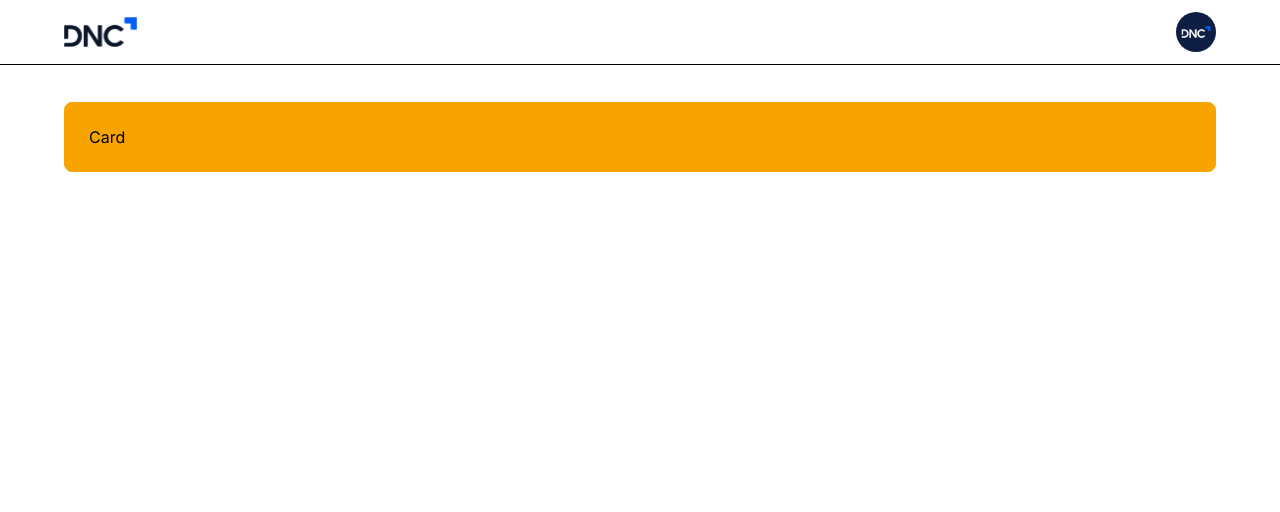
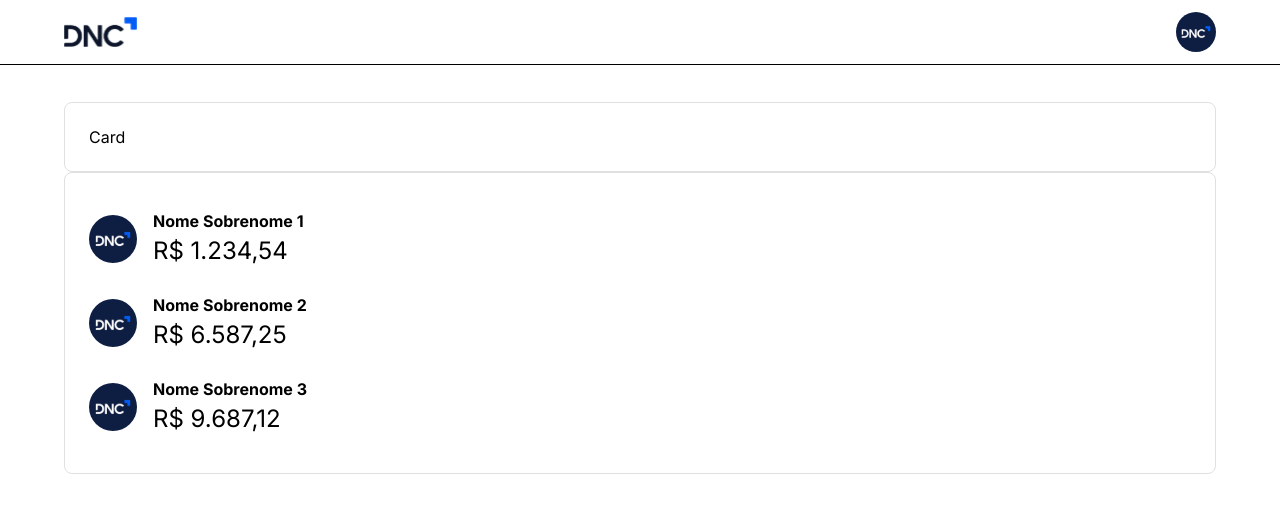
Before and after one commit to BrunoRaposoo/sales-dashboard-br, a React (Vite) app: page /home in a window 1280 px wide. Shown: the top 512 px of the page. Built offline with nearby package versions, Linux system fonts and the light colour scheme.

Commit message:
Feat: Avatar List Component

```diff
--- /dev/null
+++ b/src/components/AvatarList.tsx
@@ -0,0 +1,37 @@
+import { AvatarListProps } from "@/types"
+import { pxToRem } from "@/utils"
+import { Avatar, Box } from "@mui/material"
+import { StyledH2, StyledSpan } from "./Typographies"
+
+export default function AvatarList(props: AvatarListProps) {
+  return (
+    <>
+      {
+        props.listData.map((item, index) => (
+          <Box sx={{
+            alignItems: 'center',
+            display: 'flex',
+            padding: `${pxToRem(12)} 0`,
+            key: {index},
+          }}>
+            <Box>
+              <Avatar
+                alt={item.name}
+                src={item.avatar}
+                sx={{
+                  width: pxToRem(48),
+                  height: pxToRem(48),
+                  marginRight: pxToRem(16),
+                }}
+              />
+            </Box>
+            <Box>
+              <StyledH2>{item.name}</StyledH2>
+              <StyledSpan>{item.subtitle}</StyledSpan>
+            </Box>
+          </Box>
+        ))
+      }
+    </>
+  )
+}
--- a/src/components/index.ts
+++ b/src/components/index.ts
@@ -6,3 +6,4 @@
 export * from './CardComponents'
 export { default as FormComponent } from './FormComponent'
 export { default as Header } from './Header'
+export { default as AvatarList } from './AvatarList'
--- a/src/pages/Home.tsx
+++ b/src/pages/Home.tsx
@@ -1,12 +1,34 @@
-import { CardComponent, Header } from '@/components'
-import { Container } from '@mui/material'
+import { AvatarList, CardComponent, Header } from '@/components'
+import { currencyConverter } from '@/utils'
+import { Card, Container } from '@mui/material'
+
 
 export default function Home() {
+  const mockListData = [
+    {
+      avatar: '/dnc-avatar.svg',
+      name: 'Nome Sobrenome 1',
+      subtitle: currencyConverter(1234.54),
+    },
+    {
+      avatar: '/dnc-avatar.svg',
+      name: 'Nome Sobrenome 2',
+      subtitle: currencyConverter(6587.25),
+    },
+    {
+      avatar: '/dnc-avatar.svg',
+      name: 'Nome Sobrenome 3',
+      subtitle: currencyConverter(9687.12),
+    },
+  ]
   return (
     <>
       <Header />
       <Container maxWidth="lg">
-        <CardComponent className='warning'>Card</CardComponent>
+        <CardComponent>Card</CardComponent>
+        <CardComponent>
+          <AvatarList listData={mockListData} />
+        </CardComponent>
       </Container>
     </>
   )
--- a/src/types/index.ts
+++ b/src/types/index.ts
@@ -1,3 +1,4 @@
 export * from './theme'
 export * from './formComponent'
 export * from './typographies'
+export * from './avatarList'
--- /dev/null
+++ b/src/utils/currencyConverter.ts
@@ -0,0 +1,12 @@
+/**
+ * Coverte to BRL currency format
+ * @param value - number to be converted
+ * @returns Converted BRL string
+ */
+
+export function currencyConverter(value: number): string {
+  return new Intl.NumberFormat('pt-BR', {
+    style: 'currency',
+    currency: 'BRL',
+  }).format(value);
+}
--- a/src/utils/index.ts
+++ b/src/utils/index.ts
@@ -1 +1,2 @@
 export * from './pixToRem'
+export * from './currencyConverter'
```
Also changed, not shown: src/types/avatarList.d.ts (added, +9 -0 lines).
